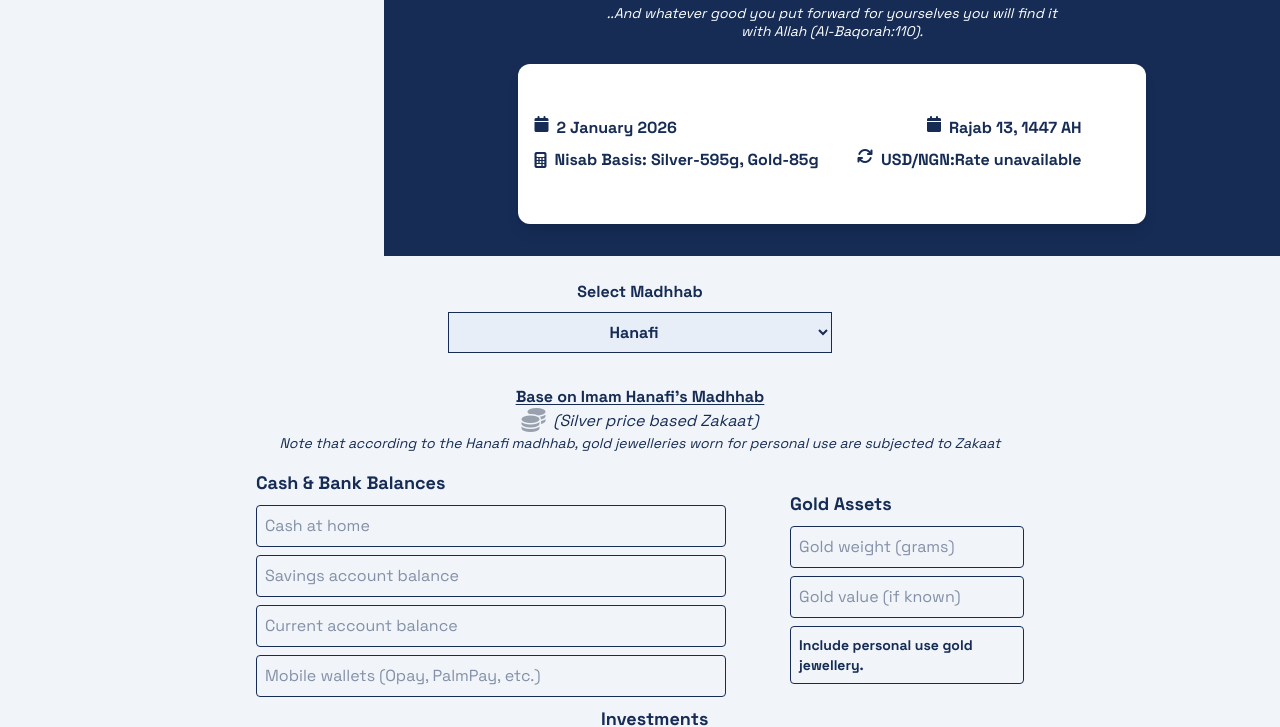
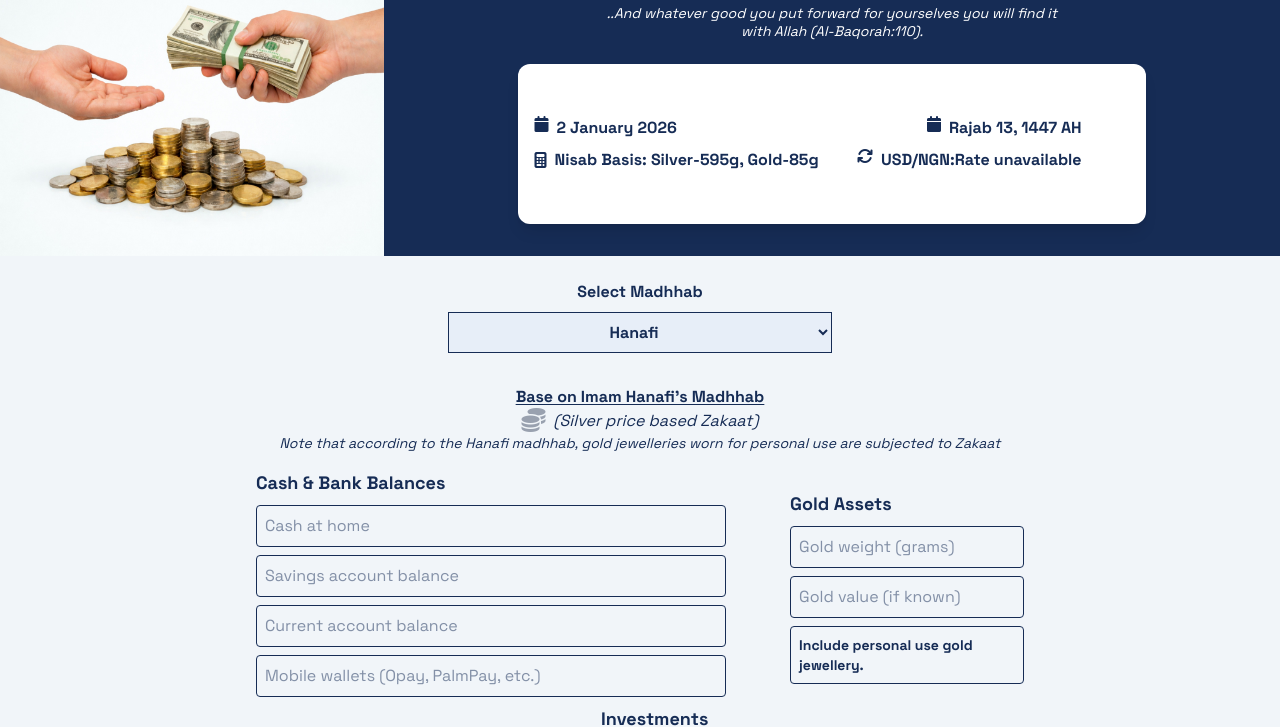
Before and after one commit to Datom969/ZakaatiFy, a website: page Assets/calculate.html in a window 1280 px wide. Shown: the part 163-890 px from the top of the page. Drawn offline with Linux system fonts and the light colour scheme; the site is published under a folder, as on GitHub Pages, so addresses that start at the root find nothing; no server answers; a web font is replaced by a local one.

Commit message:
Fixed image error

```diff
--- a/Assets/calculate.html
+++ b/Assets/calculate.html
@@ -73,7 +73,7 @@ referrerpolicy="no-referrer"/>
 
 <!--Hero section-->
 <section class="flex flex-col lg:flex-row w-full bg-cover lg:justify-between">
-  <img src="/Assets/images/zakaat.jpg" alt="zakaat-img"
+  <img src="./images/zakaat.jpg" alt="zakaat-img"
   class="w-full lg:w-[30%] h-auto mt-8 lg:justify-self-start">
   <section class="bg-(--Twilight) lg:w-[70%]">
   <div class="flex flex-col">
```
